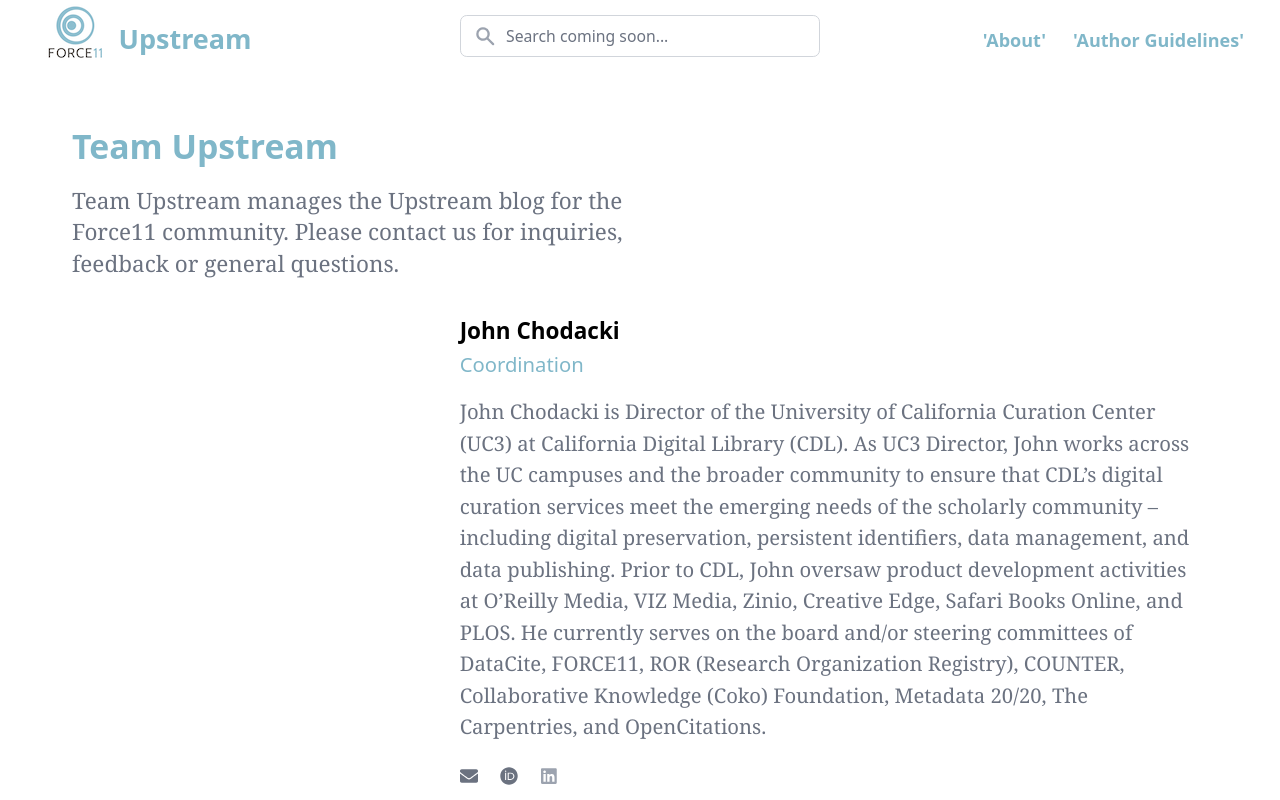
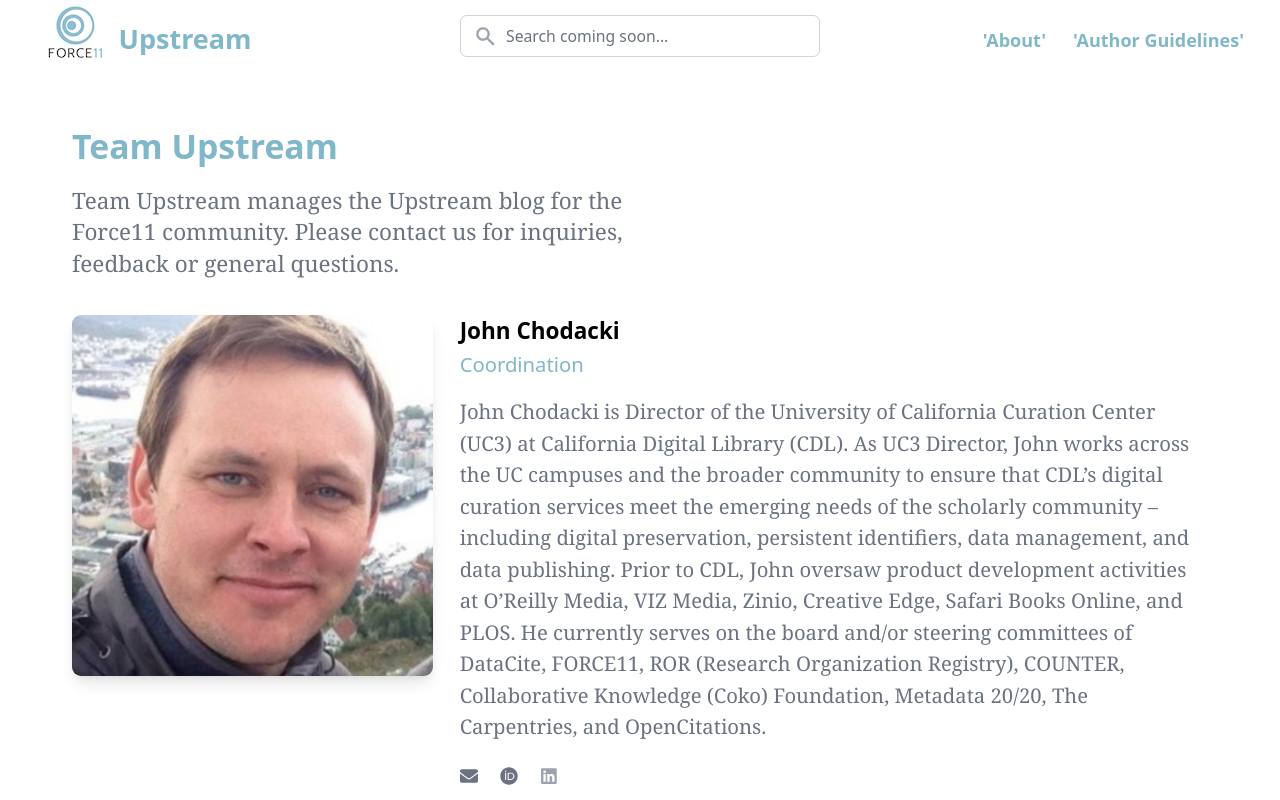
Before and after one commit to force11/upstream, a Next.js app: page /team in a window 1280 px wide. Shown: the top 800 px of the page. Built offline with nearby package versions, Linux system fonts and the light colour scheme; a web font is replaced by a local one.

Commit message:
Update Team.tsx

```diff
--- a/components/Team.tsx
+++ b/components/Team.tsx
@@ -15,7 +15,7 @@
     role: "Coordination",
     emailUrl: "mailto:John.Chodacki@ucop.edu",
     orcidUrl: "https://orcid.org/0000-0002-7378-2408",
-    imageUrl: null,
+    imageUrl: "/img/chodacki_photo.jpg",
     bio: "John Chodacki is Director of the University of California Curation Center (UC3) at California Digital Library (CDL). As UC3 Director, John works across the UC campuses and the broader community to ensure that CDL’s digital curation services meet the emerging needs of the scholarly community – including digital preservation, persistent identifiers, data management, and data publishing. Prior to CDL, John oversaw product development activities at O’Reilly Media, VIZ Media, Zinio, Creative Edge, Safari Books Online, and PLOS. He currently serves on the board and/or steering committees of DataCite, FORCE11, ROR (Research Organization Registry), COUNTER, Collaborative Knowledge (Coko) Foundation, Metadata 20/20, The Carpentries, and OpenCitations.",
     twitterUrl: null,
     githubUrl: null,
```
